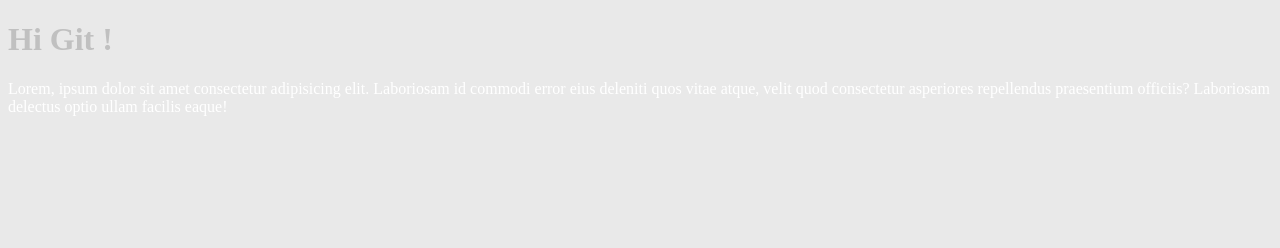
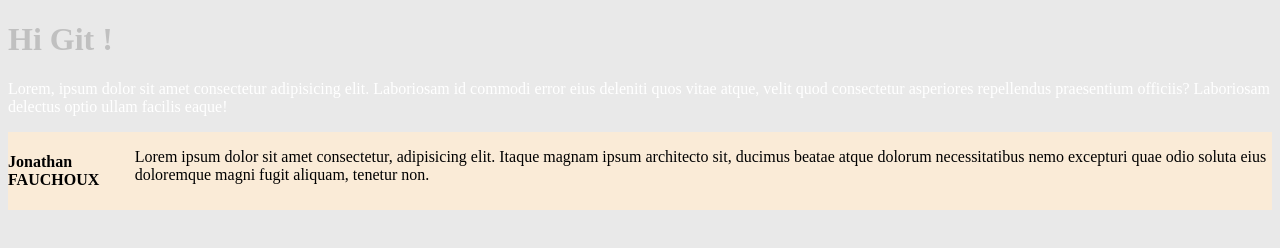
Before and after one commit to JonathanFauchoux/git, a plain HTML site: page index.html in a window 1280 px wide. Drawn offline with Linux system fonts and the light colour scheme.

Commit message:
commit test

```diff
--- a/index.html
+++ b/index.html
@@ -11,6 +11,10 @@
         <h1>Hi Git !</h1>
         <p>Lorem, ipsum dolor sit amet consectetur adipisicing elit. Laboriosam id commodi error eius deleniti quos vitae atque, velit quod consectetur asperiores repellendus praesentium officiis? Laboriosam delectus optio ullam facilis eaque!</p>
     </header>
+    <footer>
+        <h4>Jonathan FAUCHOUX</h4>
+        <p>Lorem ipsum dolor sit amet consectetur, adipisicing elit. Itaque magnam ipsum architecto sit, ducimus beatae atque dolorum necessitatibus nemo excepturi quae odio soluta eius doloremque magni fugit aliquam, tenetur non.</p>
 
+    </footer>
 </body>
 </html>
--- a/style.css
+++ b/style.css
@@ -8,3 +8,12 @@ h1{
 p{
     color: white
 }
+
+footer{
+    display: flex;
+    background-color: antiquewhite;
+    color:black;
+}
+footer>p{
+    color: black;
+}
```
